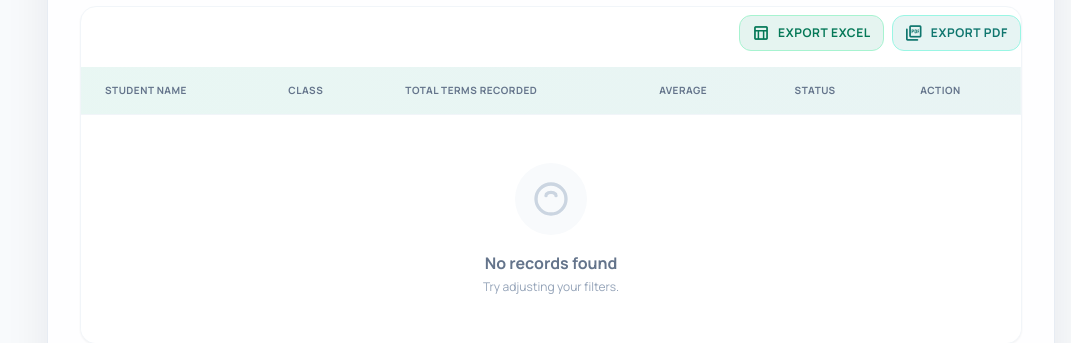
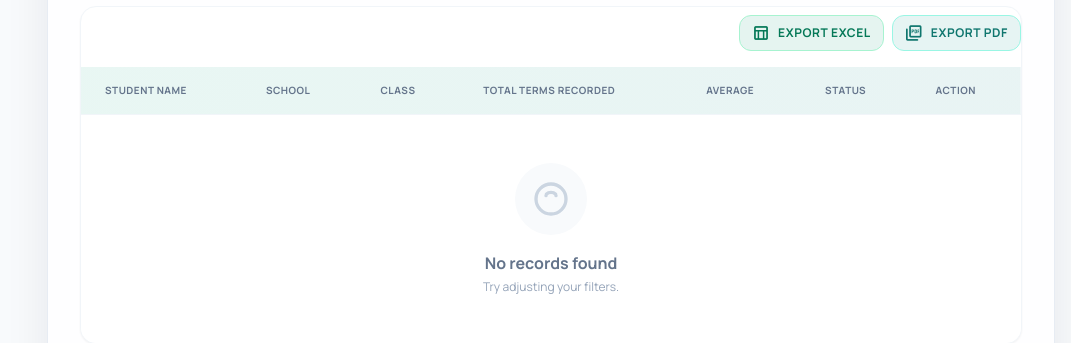
Before and after one commit to niyirerayannick/ssms, a Django app: page /students/performance/ in a window 1280 px wide. Shown: the part 1079-1422 px from the top of the page, without its empty margins (209-1280 px from the left). Run offline with Django 5.2, Linux system fonts and the light colour scheme; the visitor is signed in with stand-in values (Sample User, id 1); data that the repository does not hold is empty; parts of the project's set-up code (start-up, migrations or seed data) failed here and were passed over; some libraries are stand-ins or nearby versions.

Commit message:
feat(students): add school information to student performance view

```diff
--- a/students/views.py
+++ b/students/views.py
@@ -503,7 +503,7 @@ class StudentPerformanceListView(LoginRequiredMixin, PermissionRequiredMixin, Li
             return self._performance_qs
 
         filters = self.get_filters()
-        queryset = Student.objects.filter(academic_records__isnull=False)
+        queryset = Student.objects.select_related('school').filter(academic_records__isnull=False)
         mark_filter = Q()
 
         if filters['class_level']:
--- a/templates/students/student_performance.html
+++ b/templates/students/student_performance.html
@@ -144,6 +144,7 @@
                 <thead class="bg-slate-50/50">
                     <tr>
                         <th class="px-6 py-4 text-left text-[10px] font-bold text-slate-500 uppercase tracking-wider">Student Name</th>
+                        <th class="px-6 py-4 text-left text-[10px] font-bold text-slate-500 uppercase tracking-wider hidden md:table-cell">School</th>
                         <th class="px-6 py-4 text-left text-[10px] font-bold text-slate-500 uppercase tracking-wider hidden sm:table-cell">Class</th>
                         <th class="px-6 py-4 text-left text-[10px] font-bold text-slate-500 uppercase tracking-wider" title="Number of academic terms recorded for this student">Total Terms Recorded</th>
                         <th class="px-6 py-4 text-left text-[10px] font-bold text-slate-500 uppercase tracking-wider">Average</th>
@@ -158,8 +159,10 @@
                         <td class="px-6 py-4 whitespace-nowrap">
                             <div class="text-sm font-bold text-slate-900">{{ student.full_name }}</div>
                             <div class="text-[10px] text-slate-500 mt-0.5">{{ terms }} record{{ terms|pluralize }}</div>
+                            <div class="text-[10px] text-slate-500 md:hidden mt-0.5">{{ student.school.name|default:"N/A" }}</div>
                             <div class="text-[10px] text-slate-500 sm:hidden mt-0.5">{{ student.class_level|default:"N/A" }}</div>
                         </td>
+                        <td class="px-6 py-4 whitespace-nowrap text-sm text-slate-600 hidden md:table-cell">{{ student.school.name|default:"N/A" }}</td>
                         <td class="px-6 py-4 whitespace-nowrap text-sm text-slate-600 hidden sm:table-cell">{{ student.class_level|default:"N/A" }}</td>
                         <td class="px-6 py-4 whitespace-nowrap text-sm font-bold text-slate-900">{{ terms }}</td>
                         <td class="px-6 py-4 whitespace-nowrap">
@@ -185,7 +188,7 @@
                     {% endwith %}
                     {% empty %}
                     <tr>
-                        <td colspan="6" class="px-6 py-12 text-center">
+                        <td colspan="7" class="px-6 py-12 text-center">
                             <div class="flex flex-col items-center">
                                 <div class="p-4 bg-slate-50 rounded-full mb-4">
                                     <svg class="w-10 h-10 text-slate-300" fill="none" stroke="currentColor" viewBox="0 0 24 24">
```
